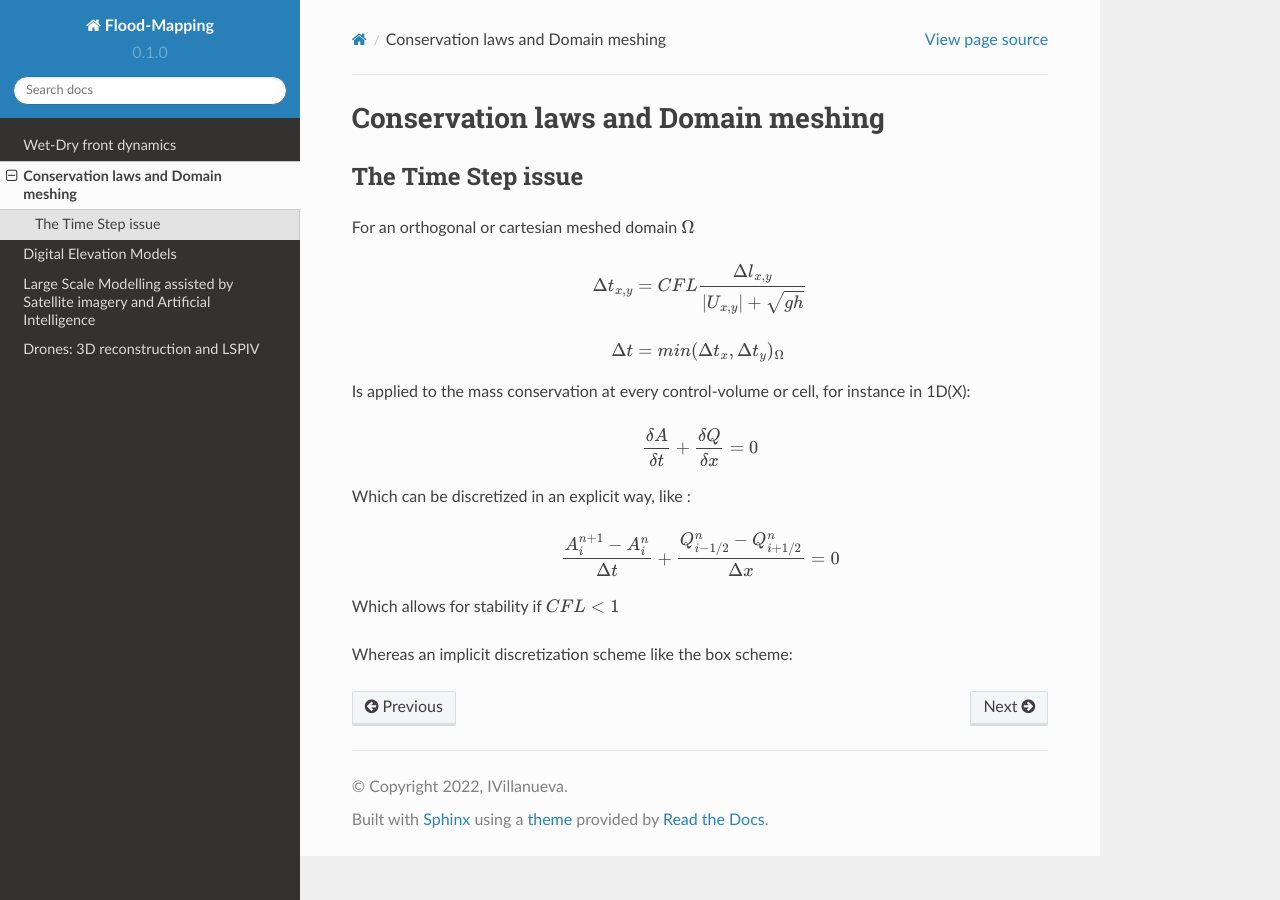
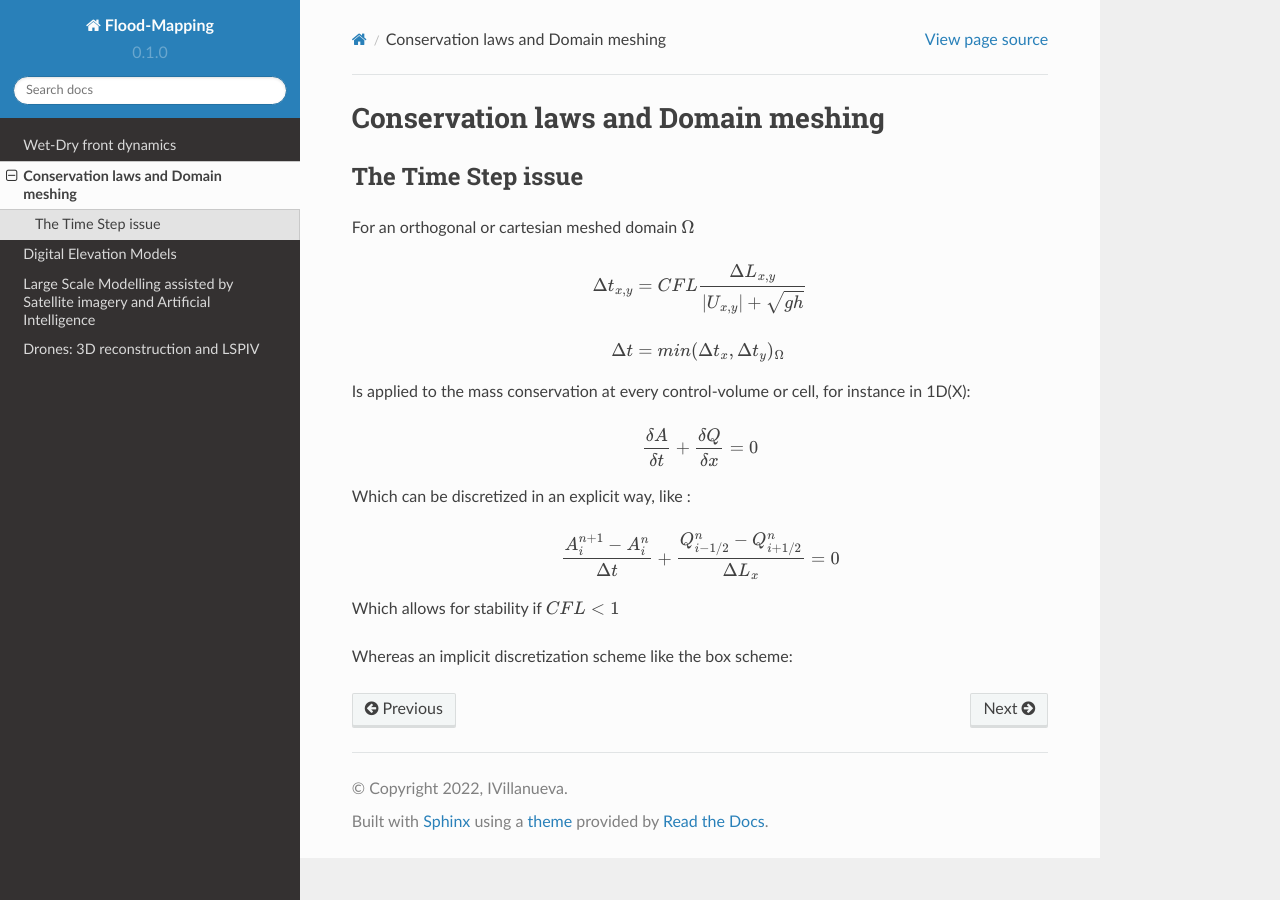
Before and after one commit to ivillamadrid/FloodMapping, a Sphinx documentation site: the page built from docs/source/claws.rst, in a window 1280 px wide. Built offline with Sphinx 7.4.7 and the Read the Docs theme 2.0.0, drawn with Linux system fonts in a browser that asks for light colours.

```diff
--- a/docs/source/claws.rst
+++ b/docs/source/claws.rst
@@ -8,7 +8,7 @@ For an orthogonal or cartesian meshed domain  :math:`\Omega`
 
 .. math::
 
-  \Delta t_{x, y} &= CFL \frac{\Delta l_{x, y}} {\left| U_{x, y} \right|  + \sqrt{gh}}
+  \Delta t_{x, y} &= CFL \frac{\Delta L_{x, y}} {\left| U_{x, y} \right|  + \sqrt{gh}}
  \\
  \\
   \Delta t &= min(\Delta t_x, \Delta t_y)_{\Omega}
@@ -23,7 +23,7 @@ Which can be discretized in an explicit way, like :
 
 .. math::
 
-  \frac{ A^{n+1}_i - A^{n}_i} {\Delta t} + \frac{Q^{n}_{i-1/2}-Q^{n}_{i+1/2}} {\Delta x}=0
+  \frac{ A^{n+1}_i - A^{n}_i} {\Delta t} + \frac{Q^{n}_{i-1/2}-Q^{n}_{i+1/2}} {\Delta L_x}=0
 
 Which allows for stability if :math:`CFL \lt 1`
 
```
